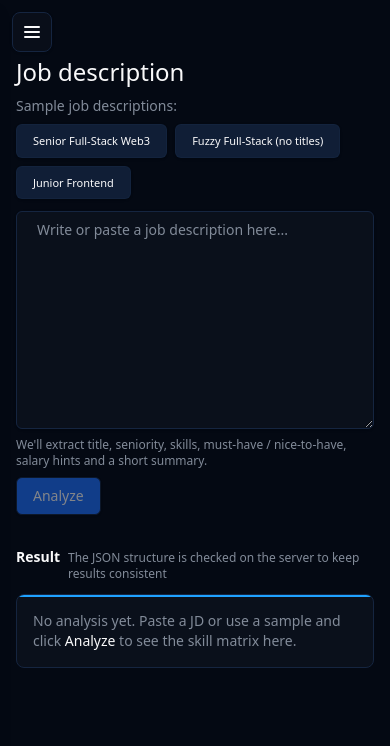
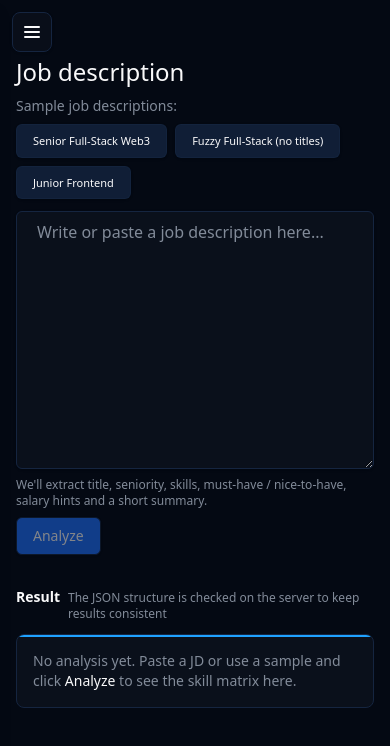
Before and after one commit to Sacarima/Ai-Job-Description, a Next.js app: page / in a window 390 px wide. Shown: the top 746 px of the page. Built offline with nearby package versions, Linux system fonts and the light colour scheme.

Commit message:
featuring: fix  iOS zooms in when focusing on input

```diff
--- a/src/components/ui/Textarea.tsx
+++ b/src/components/ui/Textarea.tsx
@@ -7,7 +7,7 @@ type TextareaProps = TextareaHTMLAttributes<HTMLTextAreaElement>;
 export function Textarea({ className, ...props }: TextareaProps) {
   const base =
     "block w-full rounded-md border border-input bg-card " +
-    "px-5 py-2 text-sm text-card-foreground shadow-sm " +
+    "px-5 py-2 text-base sm:text-sm text-card-foreground shadow-sm " +
     "placeholder:text-muted-foreground focus:outline-none focus:ring-2 " +
     "focus:ring-ring focus:border-ring";
 
```
